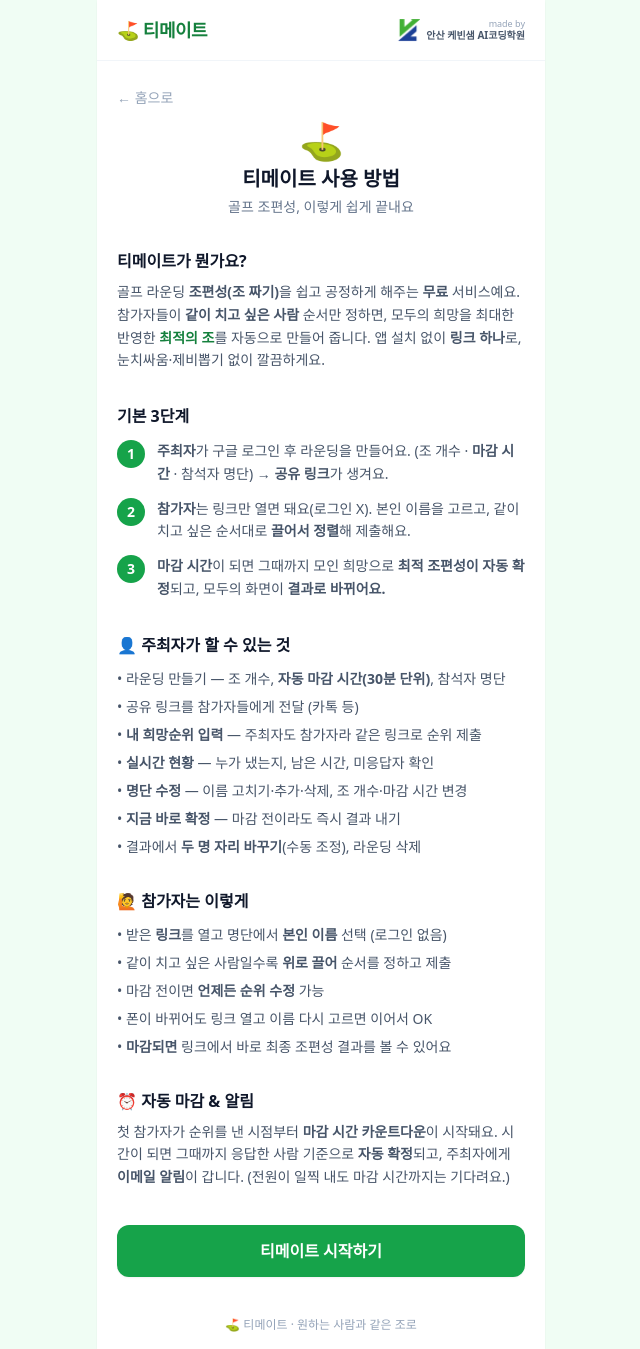
After one commit to kevinsaem/golf, a FastAPI app: template app/templates/guide.html in a window 1280 px wide. The commit adds this page. Shown: the whole page, without its empty margins (319-959 px from the left). Run offline with FastAPI, Linux system fonts and the light colour scheme; the template is opened without the code that fills it, so the values that code supplies are empty; some libraries are stand-ins or nearby versions.

Commit message:
[변경] 소개·사용법을 별도 /guide 페이지로 분리(최신 내용), 첫 화면은 로그인 중심+가이드 링크, sitemap에 /guide 추가

```diff
--- a/app/main.py
+++ b/app/main.py
@@ -45,6 +45,11 @@ templates.env.globals["GOOGLE_SITE_VERIFICATION"] = config.GOOGLE_SITE_VERIFICAT
 templates.env.globals["NAVER_SITE_VERIFICATION"] = config.NAVER_SITE_VERIFICATION
 
 
+@app.get("/guide", response_class=HTMLResponse)
+def guide(request: Request):
+    return templates.TemplateResponse("guide.html", {"request": request})
+
+
 @app.get("/robots.txt", response_class=PlainTextResponse)
 def robots_txt():
     return (
@@ -65,6 +70,8 @@ def sitemap_xml():
         '<urlset xmlns="http://www.sitemaps.org/schemas/sitemap/0.9">\n'
         f"  <url><loc>{config.APP_BASE_URL}/</loc>"
         "<changefreq>monthly</changefreq><priority>1.0</priority></url>\n"
+        f"  <url><loc>{config.APP_BASE_URL}/guide</loc>"
+        "<changefreq>monthly</changefreq><priority>0.8</priority></url>\n"
         "</urlset>\n"
     )
     return Response(content=xml, media_type="application/xml")
--- /dev/null
+++ b/app/templates/_academy_badge.html
@@ -0,0 +1,8 @@
+<a href="https://www.kevinsaem.com" target="_blank" rel="noopener noreferrer"
+   class="flex items-center gap-1.5" title="안산 케빈샘 AI코딩학원">
+  <img src="/static/logo.png" alt="안산 케빈샘 AI코딩학원" class="h-6 w-auto">
+  <span class="leading-tight text-right whitespace-nowrap">
+    <span class="block text-[9px] text-slate-400">made by</span>
+    <span class="block text-[10px] font-bold text-slate-600">안산 케빈샘 AI코딩학원</span>
+  </span>
+</a>
--- /dev/null
+++ b/app/templates/guide.html
@@ -0,0 +1,85 @@
+{% extends "base.html" %}
+{% block title %}티메이트 사용 방법 — 골프 라운딩 조편성·조짜기 가이드{% endblock %}
+{% block head_extra %}
+<meta name="description" content="티메이트 사용 방법 안내. 골프 라운딩 조편성(조 짜기)을 마감 시간에 맞춰 자동으로 완성하는 방법 — 주최자 라운딩 만들기, 참가자 희망 순위 제출, 자동 확정까지.">
+{% endblock %}
+{% block header_right %}{% include "_academy_badge.html" %}{% endblock %}
+{% block content %}
+<a href="/" class="text-sm text-slate-400">← 홈으로</a>
+
+<div class="mt-3 text-center">
+  <div class="text-4xl mb-1">⛳</div>
+  <h1 class="text-xl font-extrabold text-slate-900">티메이트 사용 방법</h1>
+  <p class="mt-1 text-sm text-slate-500">골프 조편성, 이렇게 쉽게 끝내요</p>
+</div>
+
+<!-- 무엇 -->
+<section class="mt-8">
+  <h2 class="text-base font-extrabold text-slate-900">티메이트가 뭔가요?</h2>
+  <p class="mt-2 text-sm text-slate-600 leading-relaxed">
+    골프 라운딩 <b>조편성(조 짜기)</b>을 쉽고 공정하게 해주는 <b>무료</b> 서비스예요.
+    참가자들이 <b>같이 치고 싶은 사람</b> 순서만 정하면, 모두의 희망을 최대한 반영한
+    <b class="text-grass-700">최적의 조</b>를 자동으로 만들어 줍니다.
+    앱 설치 없이 <b>링크 하나</b>로, 눈치싸움·제비뽑기 없이 깔끔하게요.
+  </p>
+</section>
+
+<!-- 3단계 -->
+<section class="mt-8">
+  <h2 class="text-base font-extrabold text-slate-900">기본 3단계</h2>
+  <ol class="mt-3 space-y-3">
+    <li class="flex gap-3">
+      <span class="flex-none w-7 h-7 rounded-full bg-grass-600 text-white text-sm font-bold grid place-items-center">1</span>
+      <p class="text-sm text-slate-600 leading-relaxed"><b>주최자</b>가 구글 로그인 후 라운딩을 만들어요. (조 개수 · <b>마감 시간</b> · 참석자 명단) → <b>공유 링크</b>가 생겨요.</p>
+    </li>
+    <li class="flex gap-3">
+      <span class="flex-none w-7 h-7 rounded-full bg-grass-600 text-white text-sm font-bold grid place-items-center">2</span>
+      <p class="text-sm text-slate-600 leading-relaxed"><b>참가자</b>는 링크만 열면 돼요(로그인 X). 본인 이름을 고르고, 같이 치고 싶은 순서대로 <b>끌어서 정렬</b>해 제출해요.</p>
+    </li>
+    <li class="flex gap-3">
+      <span class="flex-none w-7 h-7 rounded-full bg-grass-600 text-white text-sm font-bold grid place-items-center">3</span>
+      <p class="text-sm text-slate-600 leading-relaxed"><b>마감 시간</b>이 되면 그때까지 모인 희망으로 <b>최적 조편성이 자동 확정</b>되고, 모두의 화면이 <b>결과로 바뀌어요.</b></p>
+    </li>
+  </ol>
+</section>
+
+<!-- 주최자 -->
+<section class="mt-8">
+  <h2 class="text-base font-extrabold text-slate-900">👤 주최자가 할 수 있는 것</h2>
+  <ul class="mt-3 space-y-2 text-sm text-slate-600">
+    <li>• 라운딩 만들기 — 조 개수, <b>자동 마감 시간(30분 단위)</b>, 참석자 명단</li>
+    <li>• 공유 링크를 참가자들에게 전달 (카톡 등)</li>
+    <li>• <b>내 희망순위 입력</b> — 주최자도 참가자라 같은 링크로 순위 제출</li>
+    <li>• <b>실시간 현황</b> — 누가 냈는지, 남은 시간, 미응답자 확인</li>
+    <li>• <b>명단 수정</b> — 이름 고치기·추가·삭제, 조 개수·마감 시간 변경</li>
+    <li>• <b>지금 바로 확정</b> — 마감 전이라도 즉시 결과 내기</li>
+    <li>• 결과에서 <b>두 명 자리 바꾸기</b>(수동 조정), 라운딩 삭제</li>
+  </ul>
+</section>
+
+<!-- 참가자 -->
+<section class="mt-8">
+  <h2 class="text-base font-extrabold text-slate-900">🙋 참가자는 이렇게</h2>
+  <ul class="mt-3 space-y-2 text-sm text-slate-600">
+    <li>• 받은 <b>링크</b>를 열고 명단에서 <b>본인 이름</b> 선택 (로그인 없음)</li>
+    <li>• 같이 치고 싶은 사람일수록 <b>위로 끌어</b> 순서를 정하고 제출</li>
+    <li>• 마감 전이면 <b>언제든 순위 수정</b> 가능</li>
+    <li>• 폰이 바뀌어도 링크 열고 이름 다시 고르면 이어서 OK</li>
+    <li>• <b>마감되면</b> 링크에서 바로 최종 조편성 결과를 볼 수 있어요</li>
+  </ul>
+</section>
+
+<!-- 자동 마감 -->
+<section class="mt-8">
+  <h2 class="text-base font-extrabold text-slate-900">⏰ 자동 마감 & 알림</h2>
+  <p class="mt-2 text-sm text-slate-600 leading-relaxed">
+    첫 참가자가 순위를 낸 시점부터 <b>마감 시간 카운트다운</b>이 시작돼요.
+    시간이 되면 그때까지 응답한 사람 기준으로 <b>자동 확정</b>되고,
+    주최자에게 <b>이메일 알림</b>이 갑니다. (전원이 일찍 내도 마감 시간까지는 기다려요.)
+  </p>
+</section>
+
+<a href="/" class="mt-9 block w-full text-center bg-grass-600 text-white font-bold rounded-xl px-5 py-3.5 shadow-sm active:scale-[0.99] transition">
+  티메이트 시작하기
+</a>
+{% endblock %}
```
Also changed, not shown: app/templates/landing.html (+5 -38 lines), tests/test_app.py (+15 -5 lines).
